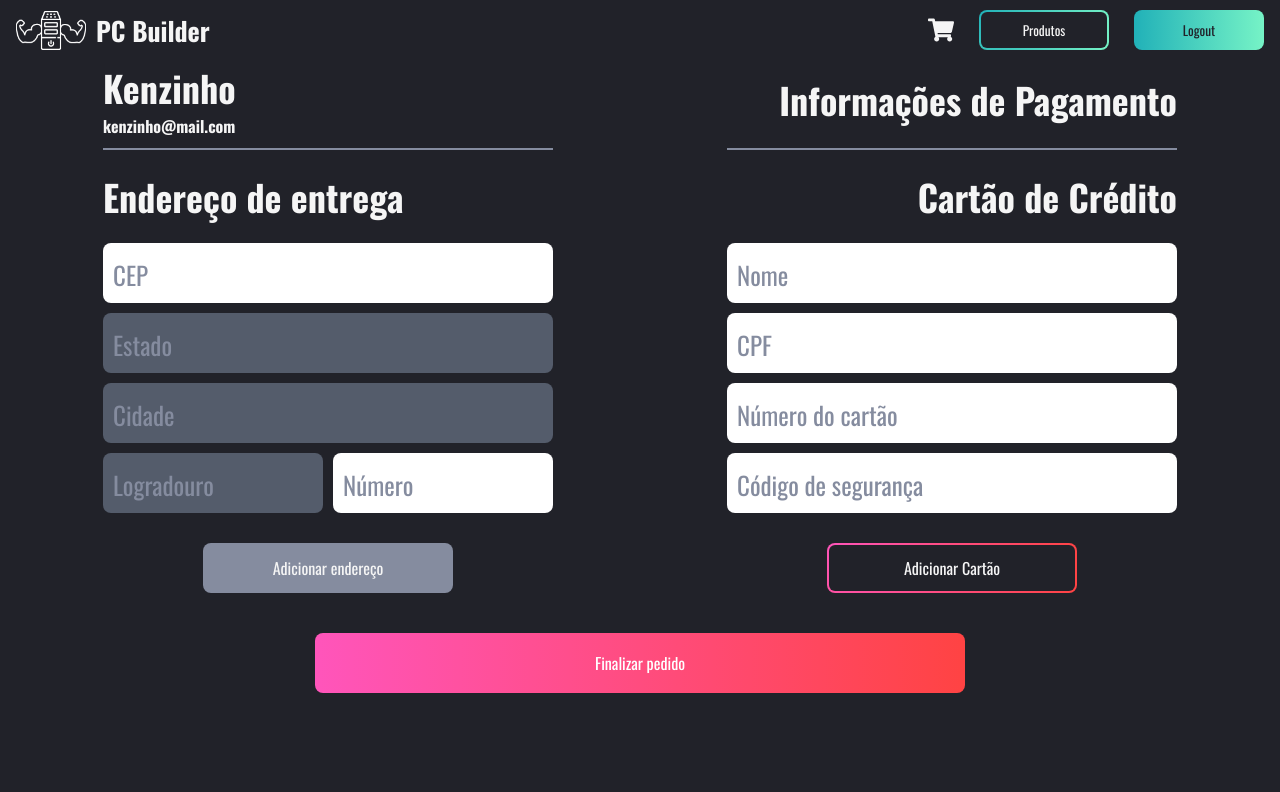
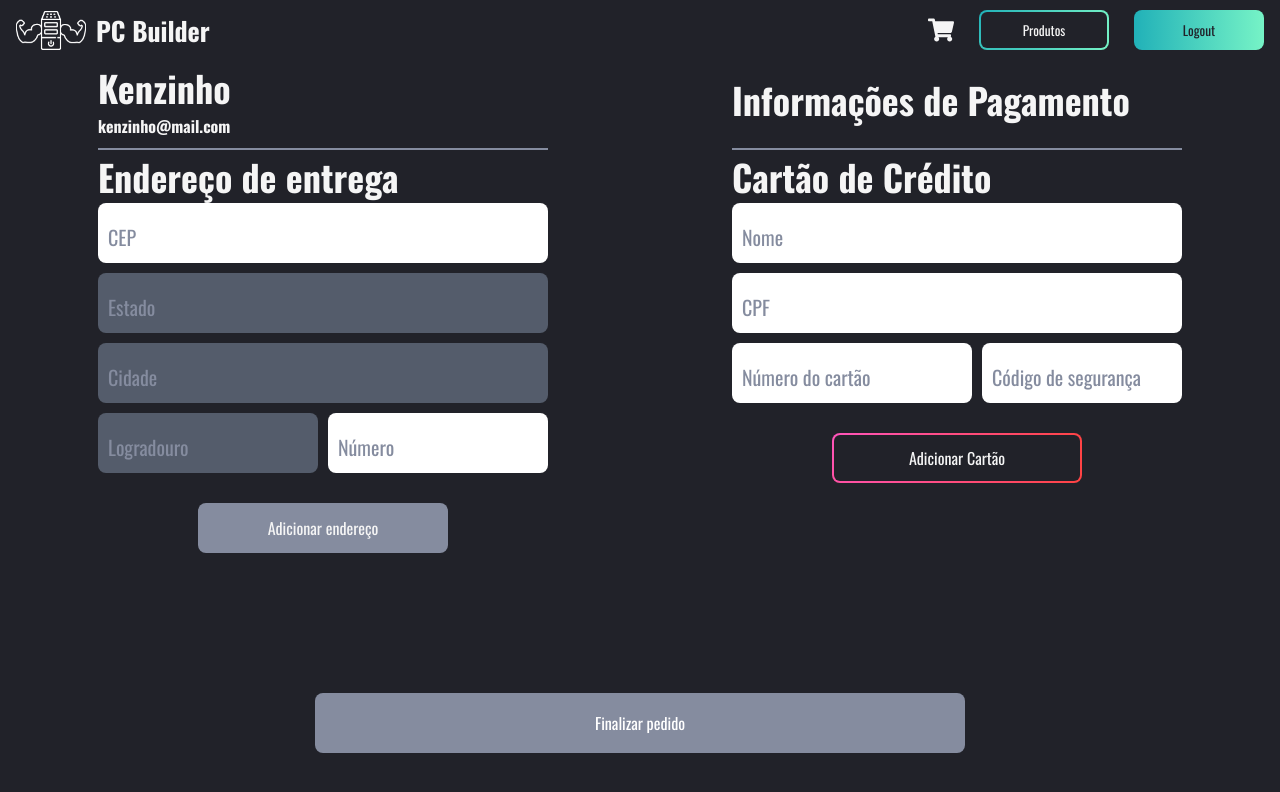
Before and after one commit to igormgg/pc-builder-capstone-q2, a React (Create React App) app: page /checkout in a window 1280 px wide. Shown: the top 792 px of the page. Built offline with nearby package versions, Linux system fonts and the light colour scheme; no server answers; sample sign-in values are in the browser's storage.

Commit message:
feat: functions to add/remove credit card information

```diff
--- a/src/pages/Checkout/index.jsx
+++ b/src/pages/Checkout/index.jsx
@@ -1,26 +1,73 @@
-import { useState } from "react";
 import { Redirect } from "react-router";
-import { useEffect } from "react/cjs/react.development";
 import { Button } from "../../components/Button";
 import Header from "../../components/Header";
 import { useAuth } from "../../providers/auth";
 import { useUserData } from "../../providers/userData";
 import { Container, ChildContainer, CheckoutContainer } from "./styles";
+import { useForm } from "react-hook-form";
+import * as yup from "yup";
+import { yupResolver } from "@hookform/resolvers/yup";
 
 export const Checkout = () => {
   const { token } = useAuth();
   const {
     userAddress,
     userCardInfo,
-    userInfo,
-    userId,
     cepResults,
     getAddress,
     cepError,
     addAddress,
     setCepResults,
     removeAddress,
+    addCard,
+    removeCard,
   } = useUserData();
+
+  const schema = yup.object().shape({
+    name: yup.string().required("Campo obrigatório. Ex: John Doe"),
+    cpf: yup
+      .string()
+      .required("Campo obrigatório")
+      .matches(
+        /^(\d{3})(\d{3})(\d{3})(\d{2})$/,
+        "Padrão inválido. Ex: 12345678900"
+      ),
+    cardNumber: yup
+      .string()
+      .required("Campo obrigatório")
+      .matches(
+        /^(\d{4})(\d{4})(\d{4})(\d{4})$/,
+        "Padrão inválido. Ex: 444455556666777"
+      ),
+
+    sn: yup
+      .string()
+      .required("Campo obrigatório")
+      .matches(/^(\d{3})$/, "Padrão inválido. Ex: 456"),
+  });
+
+  const {
+    register,
+    handleSubmit,
+    reset,
+    formState: { errors },
+  } = useForm({ resolver: yupResolver(schema) });
+
+  if (!token) {
+    return <Redirect to="/sign" />;
+  }
+
+  const onCardSubmit = (data) => {
+    addCard({
+      ...data,
+      cardNumber: data.cardNumber.replace(
+        data.cardNumber.substr(0, 12),
+        "xxxx.xxxx.xxxx."
+      ),
+      cpf: data.cpf.replace(data.cpf.substr(0, 9), "xxx.xxx.xxx-"),
+    });
+    reset();
+  };
 
   return (
     <>
@@ -42,11 +89,21 @@ export const Checkout = () => {
             {Object.values(userAddress).length > 0 ? (
               <div className="address_info">
                 <div className="info_content">
-                  <h3>Cidade: {userAddress.cidade}</h3>
-                  <h3>Logradouro: {userAddress.logradouro}</h3>
-                  <h3>Numero: {userAddress.numero}</h3>
-                  <h3>Estado: {userAddress.estado}</h3>
-                  <h3>CEP: {userAddress.cep}</h3>
+                  <h3>
+                    <span>Cidade:</span> {userAddress.cidade}
+                  </h3>
+                  <h3>
+                    <span>Logradouro:</span> {userAddress.logradouro}
+                  </h3>
+                  <h3>
+                    <span>Numero:</span> {userAddress.numero}
+                  </h3>
+                  <h3>
+                    <span>Estado:</span> {userAddress.estado}
+                  </h3>
+                  <h3>
+                    <span>CEP:</span> {userAddress.cep}
+                  </h3>
                 </div>
                 <Button size="md" variant="outlined" onClick={removeAddress}>
                   Remover
@@ -116,29 +173,71 @@ export const Checkout = () => {
           </div>
           <div className="section_body flex_end">
             <h3>Cartão de Crédito</h3>
-            <form action="">
+            {Object.values(userCardInfo).length > 0 ? (
+              <div className="address_info">
+                <div className="info_content">
+                  <h3>
+                    <span>Nome:</span> {userCardInfo.name}
+                  </h3>
+                  <h3>
+                    <span>CPF:</span> {userCardInfo.cpf}
+                  </h3>
+                  <h3>
+                    <span>Número do Cartão:</span> {userCardInfo.cardNumber}
+                  </h3>
+                </div>
+                <Button size="md" variant="outlined" onClick={removeCard}>
+                  Remover
+                </Button>
+              </div>
+            ) : (
+              <form onSubmit={handleSubmit(onCardSubmit)}>
                 <div>
-                <input type="text" placeholder="Nome" />
+                  <input type="text" placeholder="Nome" {...register("name")} />
+                  <span>{errors.name?.message}</span>
                 </div>
                 <div>
-                <input type="text" placeholder="CPF" />
+                  <input type="text" placeholder="CPF" {...register("cpf")} />
+                  <span>{errors.cpf?.message}</span>
+                </div>
+
+                <div className="row_content card">
+                  <div>
+                    <input
+                      placeholder="Número do cartão"
+                      {...register("cardNumber")}
+                    />
+                    <span>{errors.cardNumber?.message}</span>
                   </div>
                   <div>
-                <input type="text" placeholder="Número do cartão" />
+                    <input
+                      placeholder="Código de segurança"
+                      {...register("sn")}
+                    />
+                    <span>{errors.sn?.message}</span>
                   </div>
-              <div className="row_content">
-                <input type="text" placeholder="Código de segurança" />
                 </div>
                 <div className="button_content">
-                <Button size="md" variant="outlined">
+                  <Button type="submit" size="md" variant="outlined">
                     Adicionar Cartão
                   </Button>
                 </div>
               </form>
+            )}
           </div>
         </ChildContainer>
         <CheckoutContainer>
-          <Button size="lg">Finalizar pedido</Button>
+          <Button
+            size="lg"
+            disabled={
+              !(
+                Object.values(userAddress).length > 0 &&
+                Object.values(userCardInfo).length > 0
+              )
+            }
+          >
+            Finalizar pedido
+          </Button>
         </CheckoutContainer>
       </Container>
     </>
--- a/src/pages/Checkout/styles.js
+++ b/src/pages/Checkout/styles.js
@@ -5,6 +5,8 @@ export const Container = styled.div`
   justify-content: space-around;
   flex-wrap: wrap;
   padding-bottom: 20px;
+  min-height: calc(100vh - 60px);
+  gap: 20px;
 `;
 
 export const ChildContainer = styled.div`
@@ -15,7 +17,7 @@ export const ChildContainer = styled.div`
   min-width: 260px;
 
   .flex_end {
-    text-align: right;
+    /* text-align: right; */
   }
 
   .section_header {
@@ -38,7 +40,19 @@ export const ChildContainer = styled.div`
   .section_body {
     h3 {
       font-size: 36px;
-      margin: 20px 0;
+    }
+    .address_info {
+      .info_content {
+        padding: 20px 0;
+        h3 {
+          font-size: 18px;
+          padding: 8px 0;
+          color: var(--gray2);
+          span {
+            color: white;
+          }
+        }
+      }
     }
 
     .address_info {
@@ -72,7 +86,7 @@ export const ChildContainer = styled.div`
           }
 
           &::placeholder {
-            font-size: 25px;
+            font-size: 20px;
             color: var(--gray2);
           }
 
@@ -86,6 +100,12 @@ export const ChildContainer = styled.div`
       .row_content {
         display: flex;
         gap: 10px;
+
+        &.card {
+          div:last-child {
+            max-width: 200px;
+          }
+        }
       }
 
       .button_content {
--- a/src/providers/userData/index.jsx
+++ b/src/providers/userData/index.jsx
@@ -9,7 +9,7 @@ const userContext = createContext({});
 
 const UserProvider = ({ children }) => {
   const [userAddress, setUserAddress] = useState({});
-  const [userCardInfo, setCardInfo] = useState({});
+  const [userCardInfo, setUserCardInfo] = useState({});
   const [userInfo, setUserInfo] = useState({});
   const [userId, setUserId] = useState(localStorage.getItem("userID") || "");
   const { token } = useAuth();
@@ -39,7 +39,7 @@ const UserProvider = ({ children }) => {
         const cardData = res.data.card || {};
         const userData = res.data || {};
         setUserAddress(addressData);
-        setCardInfo(cardData);
+        setUserCardInfo(cardData);
         setUserInfo(userData);
       });
   };
@@ -118,6 +118,35 @@ const UserProvider = ({ children }) => {
       });
   };
 
+  const addCard = (data) => {
+    console.log(data);
+    api
+      .patch(
+        `/users/${userId}`,
+        { card: data },
+        { headers: { Authorization: `Bearer ${token}` } }
+      )
+      .then((res) => {
+        toast.success("Cartão adicionado com sucesso");
+        setEnvironment();
+      })
+      .catch((err) => "Erro ao adicionar cartão");
+  };
+
+  const removeCard = () => {
+    api
+      .patch(
+        `/users/${userId}`,
+        { card: {} },
+        { headers: { Authorization: `Bearer ${token}` } }
+      )
+      .then((res) => {
+        toast.success("Cartão removido com sucesso");
+        setEnvironment();
+      })
+      .catch((err) => "Erro ao remover cartão");
+  };
+
   return (
     <userContext.Provider
       value={{
@@ -131,6 +160,8 @@ const UserProvider = ({ children }) => {
         cepError,
         addAddress,
         removeAddress,
+        addCard,
+        removeCard,
       }}
     >
       {children}
```
Lines whose indentation alone changed are shown as unchanged.
